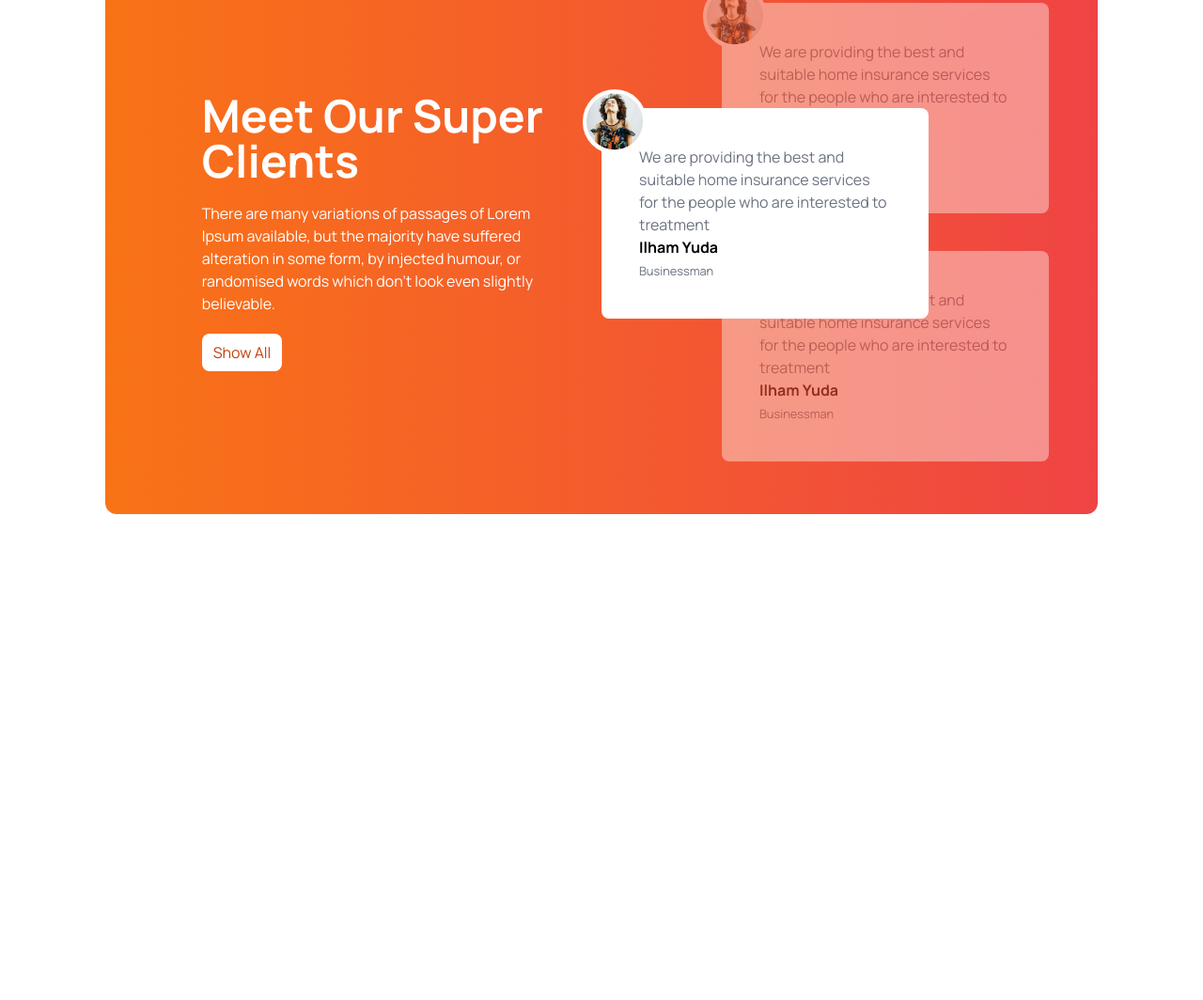
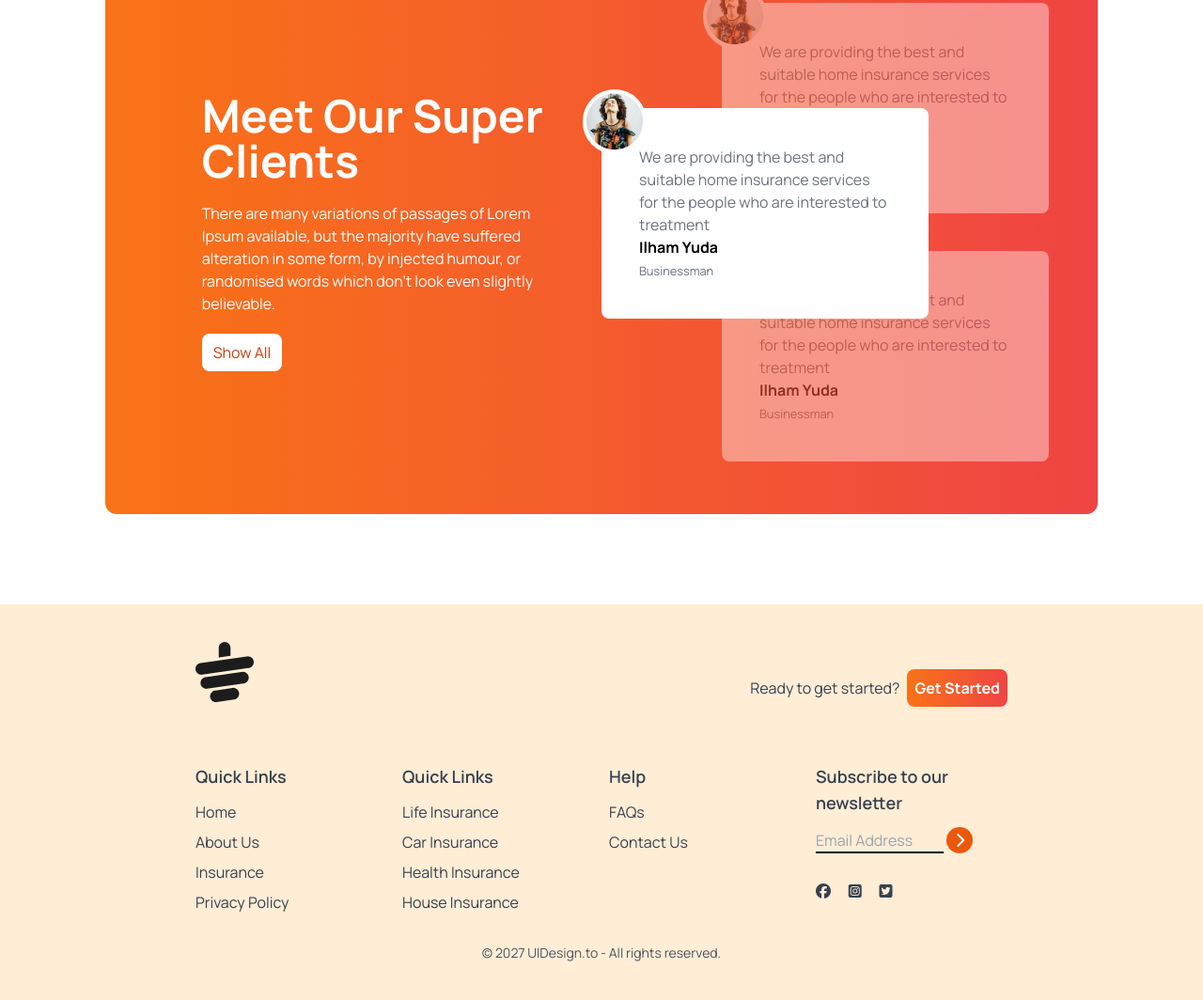
Before and after one commit to Alifa-AS/Tea-house-tailwind, a plain HTML site: page index.html in a window 1280 px wide. Shown: the part 1766-2830 px from the top of the page at 94% size. Before the commit the page ends 2409 px from the top, so only its background shows below. Drawn offline with nearby package versions, Linux system fonts and the light colour scheme.

Commit message:
added foooter section

```diff
--- a/index.html
+++ b/index.html
@@ -178,9 +178,69 @@
                </div>
             </div>
            </section>
+           <!--news and event section-->
       <!-- footer section -->
-    <footer>
+    </main>
+    <footer class="bg-orange-100  text-gray-700 py-10 px-4 md:px-16">
+      <div class="w-9/12 mx-auto">
+        <!-- logo -->
+         <div class="mb-8 flex justify-between">
+          <img class="mb-8" src="./images/cup.png" alt="">
+          <div class="flex items-center gap-2">
+            <h4>Ready to get started?</h4>
+            <button class="bg-gradient-to-r from-orange-500 to-red-500 p-2 text-white font-bold rounded-lg">Get Started</button>
+          </div>
+         </div>
+         <!-- links -->
+          <div class="grid grid-cols-1 md:grid-cols-2 lg:grid-cols-4 gap-4">
+            <!-- first-column -->
+             <div>
+              <h3 class="font-semibold text-lg mb-3">Quick Links</h3>
+              <ul class="space-y-2">
+                <li><a class="hover:text-orange-600" href="">Home</a></li>
+                <li><a class="hover:text-orange-600" href="">About Us</a></li>
+                <li><a class="hover:text-orange-600" href="">Insurance</a></li>
+                <li><a class="hover:text-orange-600" href="">Privacy Policy</a></li>
+              </ul>
+             </div>
+             <!-- second column -->
+             <div>
+              <h3 class="font-semibold text-lg mb-3">Quick Links</h3>
+              <ul class="space-y-2">
+                <li><a class="hover:text-orange-600" href="">Life Insurance</a></li>
+                <li><a class="hover:text-orange-600" href="">Car Insurance</a></li>
+                <li><a class="hover:text-orange-600" href="">Health Insurance</a></li>
+                <li><a class="hover:text-orange-600" href="">House Insurance</a></li>
+              </ul>
+             </div>
+             <!-- third column -->
+             <div>
+              <h3 class="font-semibold text-lg mb-3">Help</h3>
+              <ul class="space-y-2">
+                <li><a class="hover:text-orange-600" href="">FAQs</a></li>
+                <li><a class="hover:text-orange-600" href="">Contact Us</a></li>
+              </ul>
+             </div>
+             <!-- fourth column -->
+              <div>
+                <h3 class="font-semibold text-lg mb-3">Subscribe to our newsletter</h3>
+                <div class="flex flex-col space-y-2">
+                  <div>
+                    <input type="text" placeholder="Email Address" class="bg-transparent border-b-2 border-black w-4/6">
+                    <i class="fa-solid fa-chevron-right w-7 h-7 bg-orange-600 inline-flex rounded-full text-white justify-center items-center"></i>
+                    <div class="flex justify-between w-2/5 mb-2 mt-8">
+                      <i class="fa-brands fa-facebook"></i>
+                      <i class="fa-brands fa-square-instagram"></i>
+                      <i class="fa-brands fa-square-twitter"></i>
+                    </div>
+                  </div>
+                </div>
+              </div>
+          </div>
+          <div class="text-center pt-4 mt-4">
+            <p class="text-sm text-gray-600">© 2027 UIDesign.to - All rights reserved.</p>
+          </div>
+      </div>
     </footer>
-    </main>
 </body>
 </html>
```
